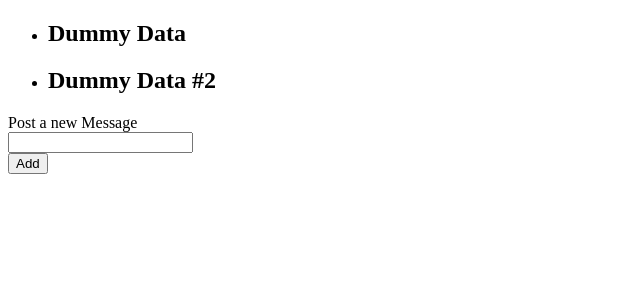
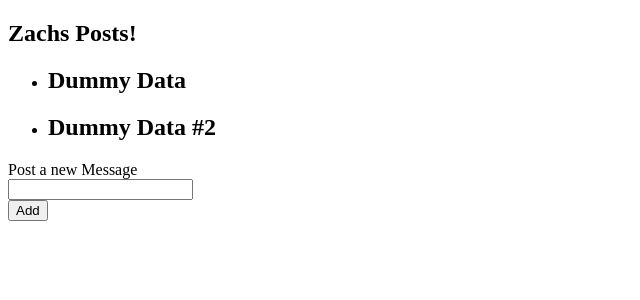
Before and after one commit to ZachValencik/Zach-s-Forum, a React (Create React App) app in the folder zachs-forum/: page / in a window 1280 px wide. Shown: the top 300 px of the page, without its empty margins (0-640 px from the left). Built offline with nearby package versions, Linux system fonts and the light colour scheme.

Commit message:
Update App.js

```diff
--- a/zachs-forum/src/App.js
+++ b/zachs-forum/src/App.js
@@ -28,6 +28,7 @@ const App = () => {
   };
   return (
     <div>
+      <h2>Zachs Posts!</h2>
       <Posts post={posts} />
       <PostForm onAddPost={addPostHandler} />
     </div>
```
